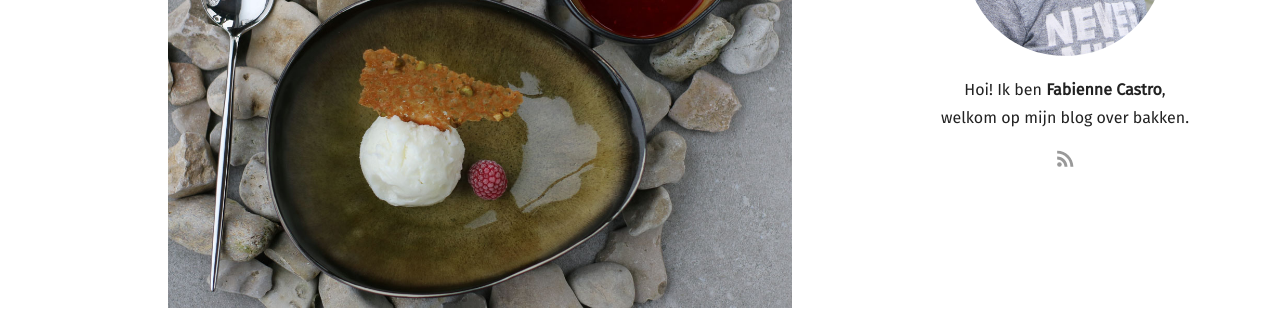
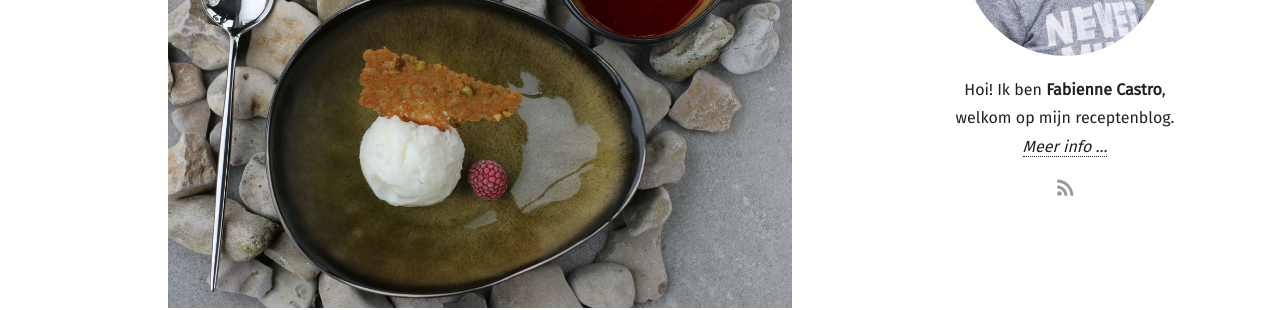
Before and after one commit to fabilicious/fabilicious.github.io, a Jekyll site: the page built from index.html, in a window 1280 px wide. Shown: the part 589-899 px from the top of the page. Built offline with Jekyll 4.4.1, drawn with Linux system fonts in a browser that asks for light colours; some web fonts are replaced; the list of posts is cut into pages by our own code.

Commit message:
more info button author

```diff
--- a/_data/sidebar.yml
+++ b/_data/sidebar.yml
@@ -1,5 +1,5 @@
 author_image: /images/author.jpg
-description_markdown: "Hoi! Ik ben **Fabienne Castro**, welkom op mijn blog over bakken."
+description_markdown: "Hoi! Ik ben **Fabienne Castro**, welkom op mijn receptenblog. <a id='authorInfo' href='/Fabilicious/about'>Meer info ...</a>"
 facebook:
 twitter:
 pinterest:
--- a/_sass/blog.scss
+++ b/_sass/blog.scss
@@ -234,3 +234,9 @@ div .image>img.home {
 	display: block;
 	margin: 0 auto;
 }
+
+.author a#authorInfo {
+	border-bottom: dotted 1px;
+	color: #222;
+	font-style: italic;
+}
```
